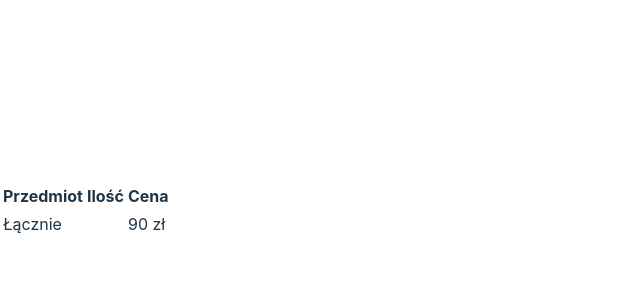
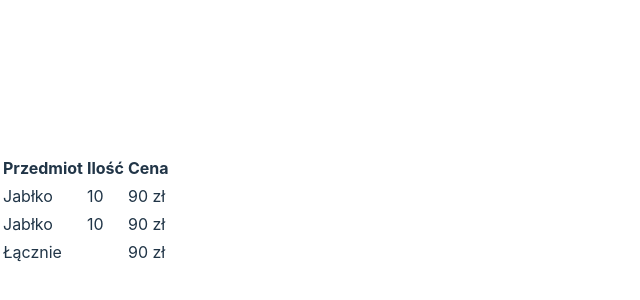
Before and after one commit to RafalG1991/vite-project, a React (Vite) app: page / in a window 1280 px wide. Shown: the part 190-490 px from the top of the page, without its empty margins (0-640 px from the left). Built offline with nearby package versions, Linux system fonts and the light colour scheme.

Commit message:
added CartSingleElement and changed CartElements

```diff
--- a/src/Cart.tsx
+++ b/src/Cart.tsx
@@ -1,11 +1,12 @@
 import { CartHeader } from "./CartHeader";
 import {CartSummary} from "./CartSummary.tsx";
+import {CartElements} from "./CartElements.tsx";
 
 const Cart = () => {
   return (
     <table>
       <CartHeader />
-
+      <CartElements />
       <CartSummary />
     </table>
   )
--- a/src/CartElements.tsx
+++ b/src/CartElements.tsx
@@ -1,16 +1,10 @@
+import {CartSingleElement} from "./CartSingleElement.tsx";
+
 const CartElements = () => {
   return (
     <tbody>
-      <tr>
-        <td>Jabłko</td>
-        <td>10</td>
-        <td>90 zł</td>
-      </tr>
-      <tr>
-        <td>Gruszka</td>
-        <td>5</td>
-        <td>50 zł</td>
-      </tr>
+      <CartSingleElement />
+      <CartSingleElement />
     </tbody>
   )
 }
--- a/src/CartSingleElement.tsx
+++ b/src/CartSingleElement.tsx
@@ -0,0 +1,11 @@
+const CartSingleElement = () => {
+  return (
+    <tr>
+      <td>Jabłko</td>
+      <td>10</td>
+      <td>90 zł</td>
+    </tr>
+  )
+}
+
+export {CartSingleElement};
```
